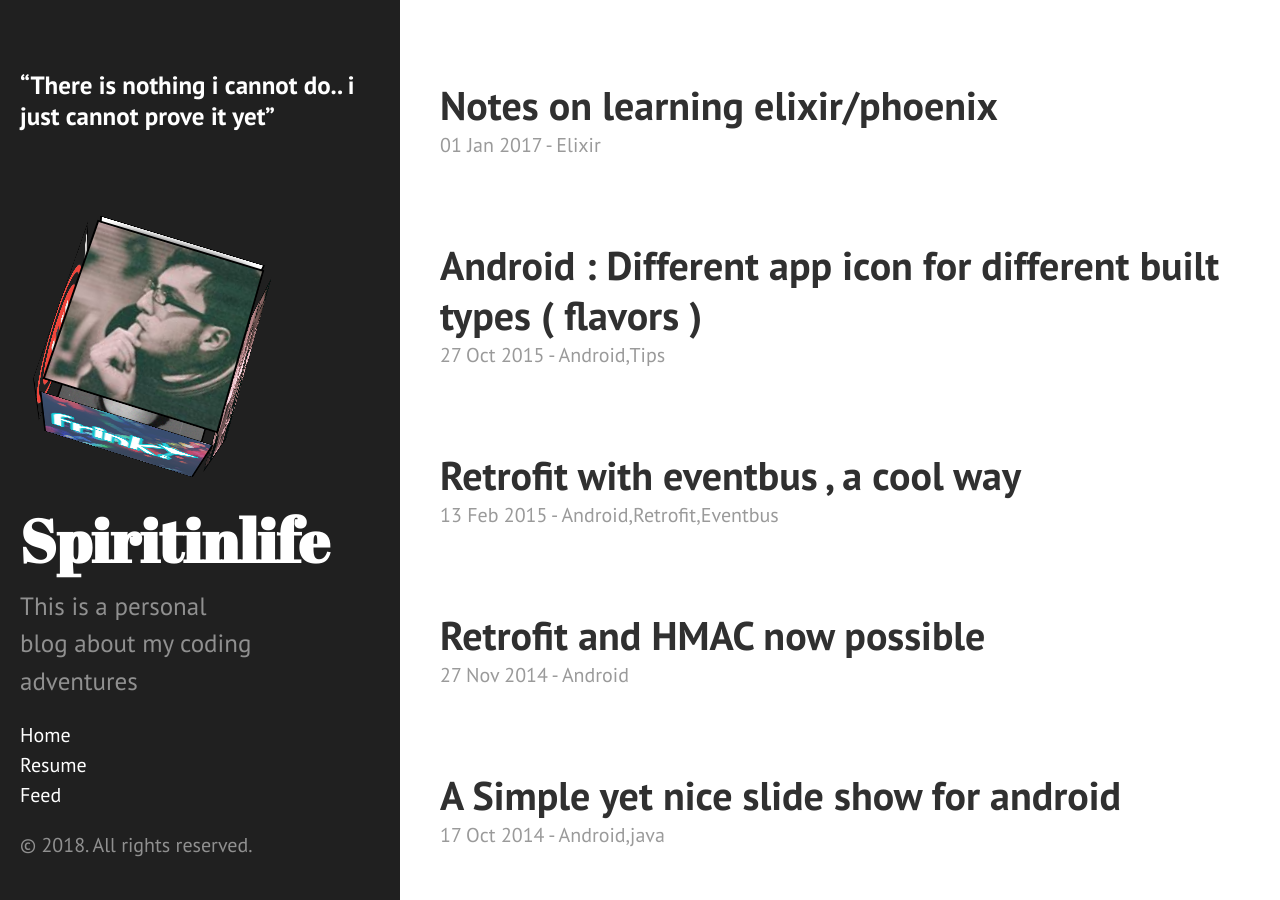
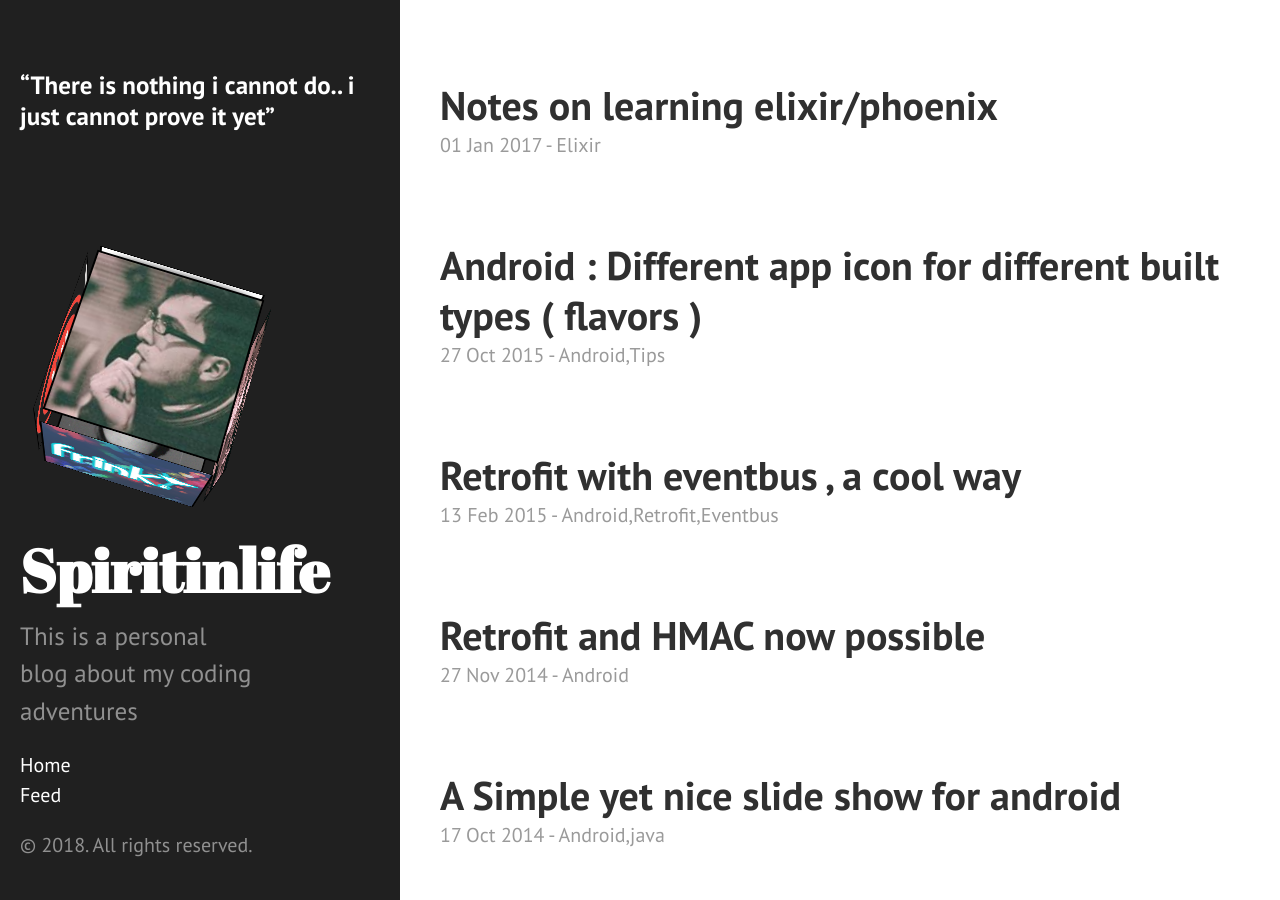
Before and after one commit to spiritinlife/spiritinlife.github.io, a Jekyll site: the page built from index.html, in a window 1280 px wide and 900 px high. Built offline with Jekyll 4.4.1, drawn with Linux system fonts in a browser that asks for light colours; Markdown is read by kramdown in place of the engine named in the settings; the list of posts is cut into pages by our own code.

Commit message:
Remove resume link

```diff
--- a/_includes/sidebar.html
+++ b/_includes/sidebar.html
@@ -39,7 +39,6 @@
           {% endif %}
         {% endif %}
       {% endfor %}
-      <a class="sidebar-nav-item" href="http://spiritinlife.github.io/resume.html">Resume</a>
 
       <a class="sidebar-nav-item" href="http://spiritinlife.github.io/atom.xml">Feed</a>
 
```
